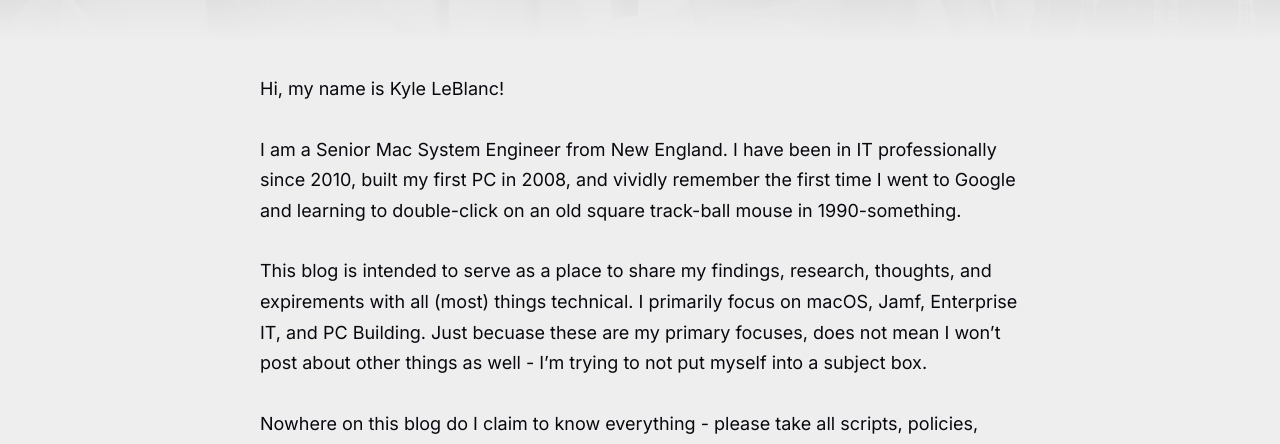
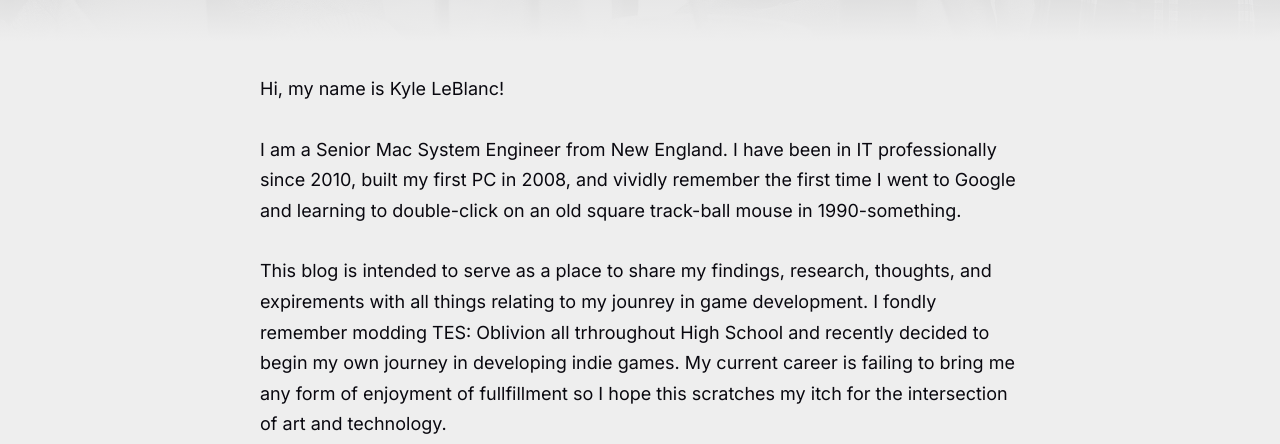
Before and after one commit to leblanck/pinkrhino, a Jekyll site: the page built from _pages/about.md, in a window 1280 px wide and 1400 px high, scrolled down 622 px. Shown: the top 444 px of the window. Built offline with Jekyll 4.4.1, drawn with Linux system fonts in a browser that asks for light colours; nearby versions of some CDN libraries; some of the changed text lies outside the part shown.

Commit message:
theme change

```diff
--- a/_config.yml
+++ b/_config.yml
@@ -34,13 +34,12 @@
 # Example of adding a new link to the footer - {icon: "ion-logo-github", link: "https://github.com"}
 # Other icons can be found at https://ionicons.com/v4/
 social:
+- {icon: "ion-logo-twitch", link: "https://www.twitch.tv/toplessnachoss"}
+- {icon: "ion-logo-steam", link: "https://steamcommunity.com/id/ToplessNachos/"}
 - {icon: "ion-logo-twitter", link: "https://twitter.com/kyleblanc"}
 - {icon: "ion-logo-dribbble", link: "https://dribbble.com/kyleblanc"}
 - {icon: "ion-logo-instagram", link: "https://instagram.com/kyleblanc"}
 - {icon: "ion-logo-github", link: "https://github.com/leblanck"}
-- {icon: "ion-logo-twitch", link: "https://www.twitch.tv/toplessnachoss"}
-- {icon: "ion-logo-steam", link: "https://steamcommunity.com/id/ToplessNachos/"}
-
 
 #-------------------------------
 # Comment Section (Disqus)
--- a/_pages/about.md
+++ b/_pages/about.md
@@ -9,20 +9,29 @@
 
 I am a Senior Mac System Engineer from New England. I have been in IT professionally since 2010, built my first PC in 2008, and vividly remember the first time I went to Google and learning to double-click on an old square track-ball mouse in 1990-something.
 
-This blog is intended to serve as a place to share my findings, research, thoughts, and expirements with all (most) things technical. I primarily focus on macOS, Jamf, Enterprise IT, and PC Building. Just becuase these are my primary focuses, does not mean I won't post about other things as well - I'm trying to not put myself into a subject box.
+This blog is intended to serve as a place to share my findings, research, thoughts, and expirements with all things relating to my jounrey in game development. I fondly remember modding TES: Oblivion all trhroughout High School and recently decided to begin my own journey in developing indie games. My current career is failing to bring me any form of enjoyment of fullfillment so I hope this scratches my itch for the intersection of art and technology.
 
-Nowhere on this blog do I claim to know everything - please take all scripts, policies, config profiles, etc with a grain of salt, YMMV. That being said, if you know of a better way to do something, or see errors in my work, please reach out! I am always learning, exploring, and evolving.
 
-**I like:** loud music, [running](https://gorun.myportfolio.com), the ocean, lots of coffee, early mornings, traveling, thrifting <br/>
-**I dislike:** pretentiousness, greed, the dentist, artichokes
+![PC](https://p1.builds.gg/builds_pictures/30000/30261/189469/189469_1000.jpg)
+
+### My Equipment:
+
+# PC:
+* CPU: AMD Ryzen 5 2600
+* GPU: EVGA GTX 1650 XC Ultra
+* RAM: Corsair Vengeance Pro 16GB 3200MHz
+* Case: darkFlash DLM23 White
+* PSU: Corsair CX650M
+* Monitor: MSI MAG27CQ
+* Keyboard: Anne Pro 2
+* Mouse: Glorious Model O-
+
+# Misc:
+* iPad Pro M1 w/ Apple Pencil 2
 
 Feel free to take a look at some of my other spots on the internet:
 * Photography: [kyleblanc.com](https://kyleblanc.com)
 * Freelance Design: [kyleblanc.design](https://kyleblanc.design)
 * Freelance Development: [kyleblanc.dev](https://kyleblanc.dev)
 
-----
-
-_**Disclaimer:**_ Ideas are my own and the views on this blog to not represent my employer.
-
 <hr>
```
